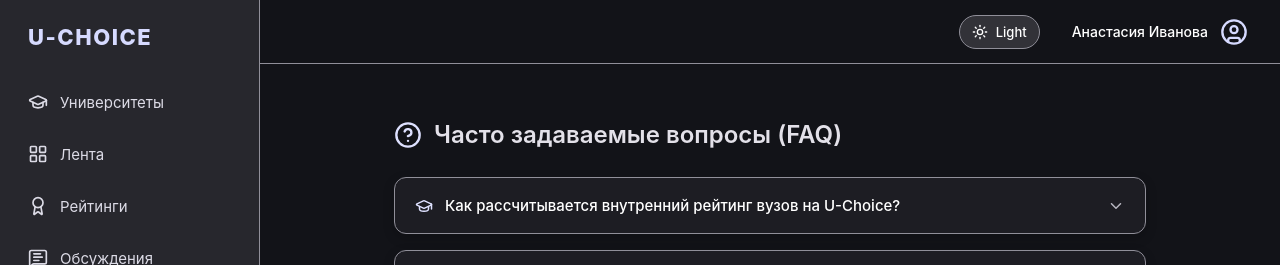
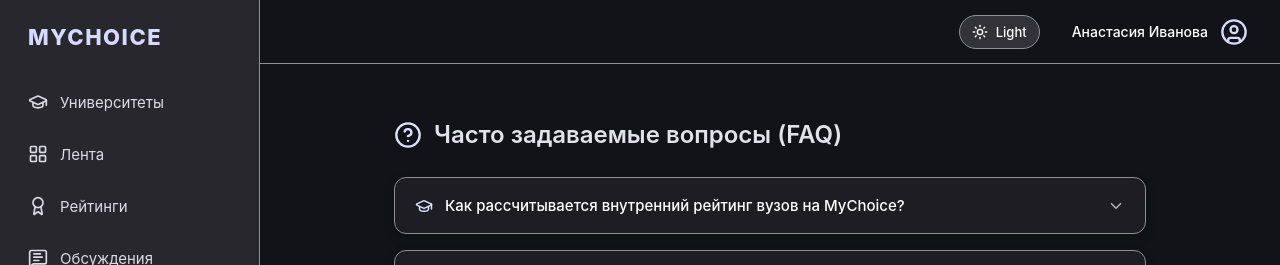
Before and after one commit to Katya01234/MyChoice, a React (Vite) app: page /faq in a window 1280 px wide. Shown: the top 265 px of the page. Built offline with nearby package versions, Linux system fonts and the light colour scheme; sample sign-in values are in the browser's storage.

Commit message:
update name

```diff
--- a/src/layouts/MainLayout.tsx
+++ b/src/layouts/MainLayout.tsx
@@ -33,7 +33,7 @@ export const MainLayout: React.FC<MainLayoutProps> = ({ children, onThemeChange
   return (
     <div className="layout-wrapper">
       <aside className="sidebar">
-        <div className="logo">U-Choice</div>
+        <div className="logo">MyChoice</div>
         <nav className="menu">
           <NavLink to="/universities" className={({ isActive }) => isActive ? "menu-item active" : "menu-item"}>
             <GraduationCap size={20} />
--- a/src/pages/FaqPage.tsx
+++ b/src/pages/FaqPage.tsx
@@ -18,7 +18,7 @@ export const FaqPage = () => {
       id: 1,
       category: 'general',
       icon: <GraduationCap size={18} />,
-      question: 'Как рассчитывается внутренний рейтинг вузов на U-Choice?',
+      question: 'Как рассчитывается внутренний рейтинг вузов на MyChoice?',
       answer: 'Рейтинг формируется на основе честных отзывов студентов, проходных баллов за прошлый год, доступности общежитий и уровня трудоустройства выпускников. Вы можете сами влиять на рейтинг, оставляя оценки кафедрам в своем профиле.'
     },
     {
@@ -26,7 +26,7 @@ export const FaqPage = () => {
       category: 'admission',
       icon: <HelpCircle size={18} />,
       question: 'Можно ли подать документы в вуз напрямую через платформу?',
-      answer: 'На данный момент U-Choice помогает выбрать идеальный университет, сравнить направления подготовки и оценить шансы. Для подачи документов платформа перенаправит вас на официальный суперсервис «Поступление в вуз онлайн» или личный кабинет приемной комиссии выбранного вуза.'
+      answer: 'На данный момент MyChoice помогает выбрать идеальный университет, сравнить направления подготовки и оценить шансы. Для подачи документов платформа перенаправит вас на официальный суперсервис «Поступление в вуз онлайн» или личный кабинет приемной комиссии выбранного вуза.'
     },
     {
       id: 3,
```
